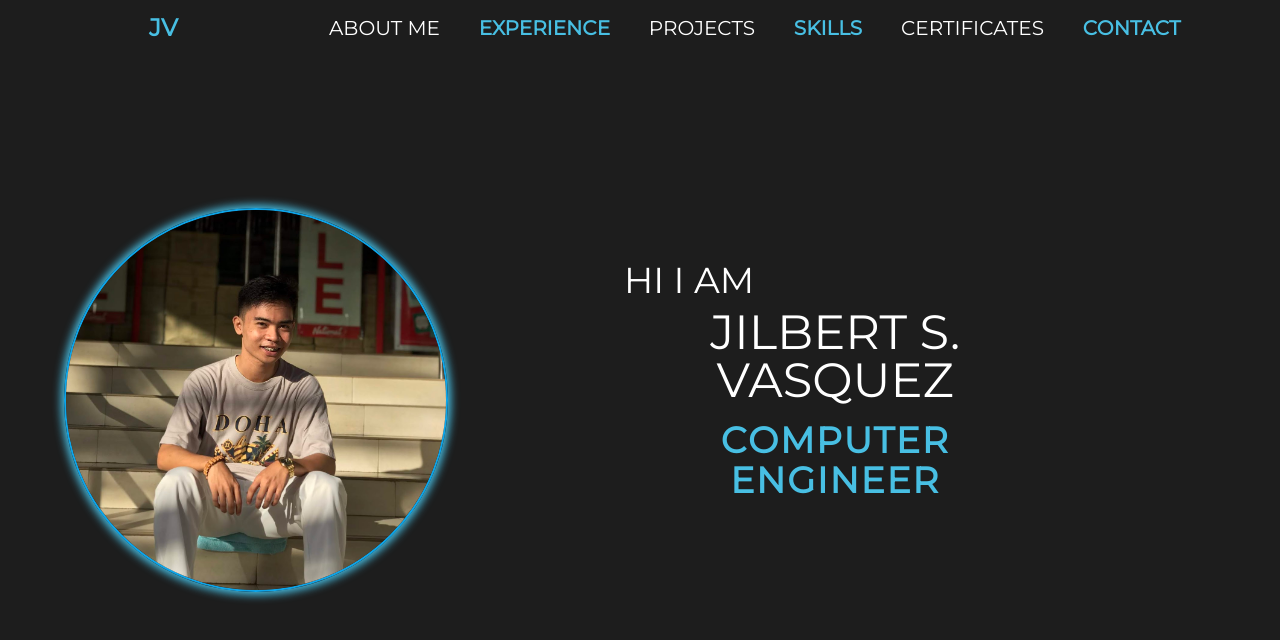
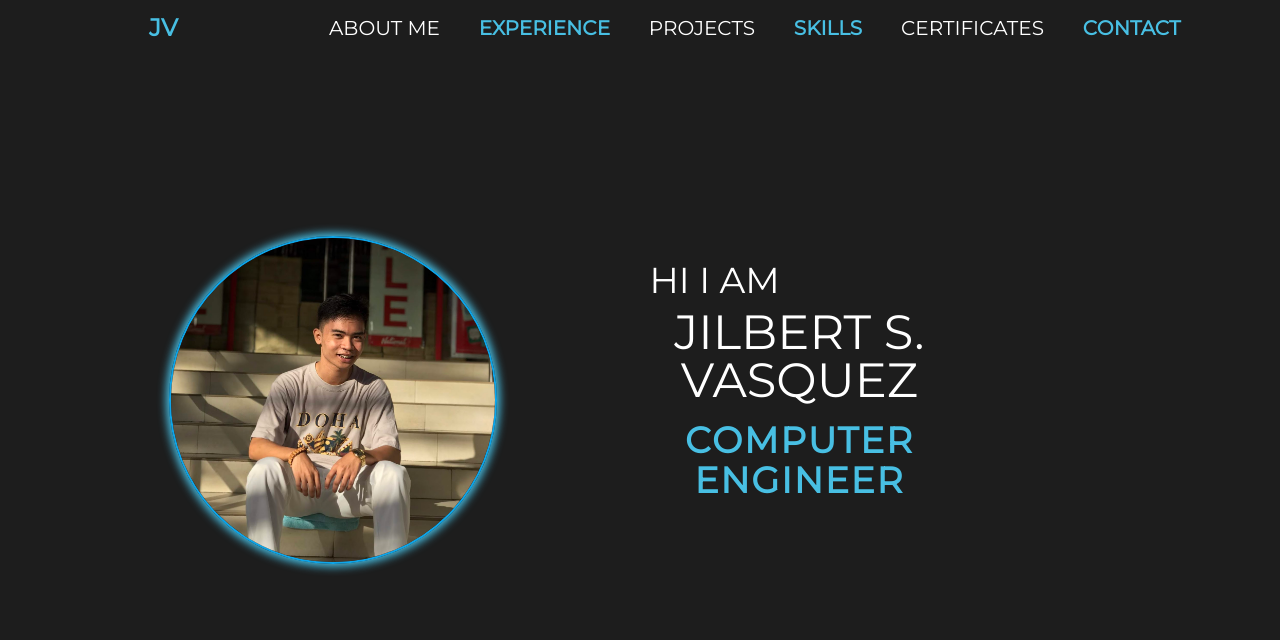
Before and after one commit to JilbertVasquez/JSVPortfolio, a React (Vite) app: page / in a window 1280 px wide. Shown: the top 640 px of the page. Built offline with nearby package versions, Linux system fonts and the light colour scheme.

Commit message:
fix width

```diff
--- a/src/Home.jsx
+++ b/src/Home.jsx
@@ -47,12 +47,12 @@ function Home () {
                     <a href="#Home" className='custom_font_color_1 text-xl uppercase font-semibold hover:border-b-2 text-white' onClick={smoothScroll}>Contact</a>
                 </div>
             </nav>
-            <section className=' h-screen w-full flex'>
+            <section className=' h-screen w-4/5 flex justify-center items-center mx-auto'>
                 <div className=' h-screen w-2/5 flex justify-center items-center'>
-                    <img className='my-pic rounded-full w-9/12 border-2 border-sky-500 ' src="src/assets/jil1.jpg" alt="jil-pic" />
+                    <img className='my-pic rounded-full w-4/5 border-2 border-sky-500 ' src="src/assets/jil1.jpg" alt="jil-pic" />
                 </div>
-                <div className='custom_bg_1 h-screen w-3/5 flex justify-start items-center px-20'>
-                    <div className='h-2/5 w-4/5 custom_bg_1 flex flex-col justify-start items-start px-8'>
+                <div className=' h-screen w-3/5 flex justify-start items-center px-20'>
+                    <div className=' h-2/5 w-4/5 custom_bg_1 flex flex-col justify-start items-start px-8'>
                         <h1 className='text-white uppercase font-medium text-4xl pt-5 pb-1'>Hi I am</h1>
                         <h1 className='text-white uppercase font-medium text-5xl pt-1 pb-2'>Jilbert S. Vasquez</h1>
                         <h1 className='custom_font_color_1 uppercase font-semibold tracking-wider text-4xl pt-2 pb-5'>Computer Engineer</h1>
```
